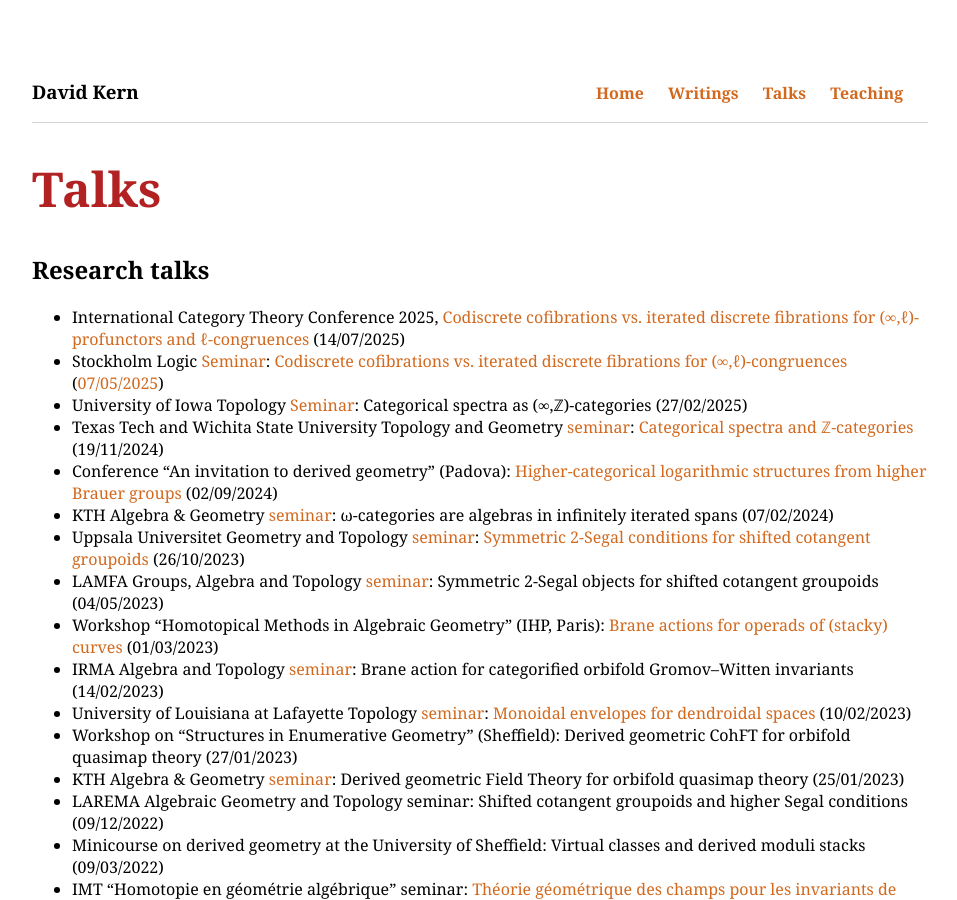
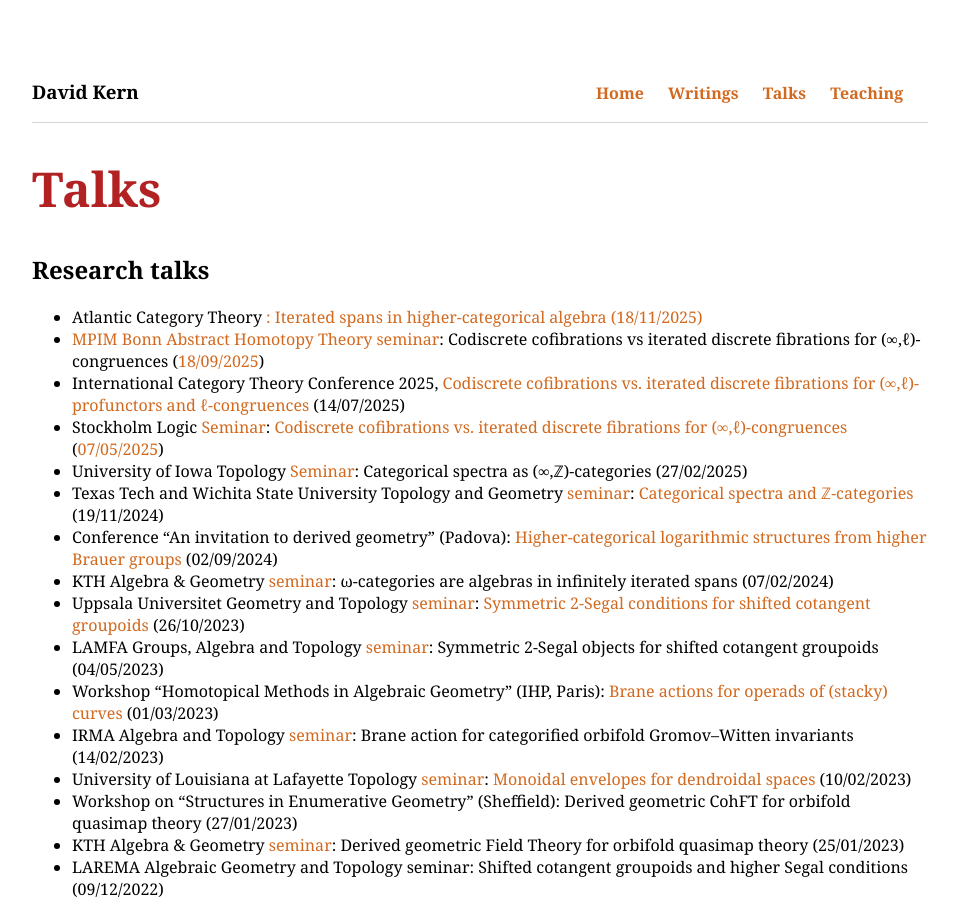
Before and after one commit to dskern/dskern.github.io, a Jekyll site: the page built from talks.html, in a window 1280 px wide and 900 px high. Shown: the whole window, without its empty margins (160-1117 px from the left). Built offline with Jekyll 4.4.1, drawn with Linux system fonts in a browser that asks for light colours; some of the changed text lies outside the part shown.

Commit message:
Update talks.html

```diff
--- a/talks.html
+++ b/talks.html
@@ -6,6 +6,8 @@ layout: default
 <h2>Research talks</h2>
 
 <ul>
+    <li>Atlantic Category Theory <a href="https://www.mathstat.dal.ca/~cdean/atcat/"Seminar</a>: Iterated spans in higher-categorical algebra (18/11/2025)</li>
+    <li>MPIM Bonn Abstract Homotopy Theory <a href="https://sites.google.com/view/jacoruit/aht-seminar">seminar</a>: Codiscrete cofibrations vs iterated discrete fibrations for (&infin;,&ell;)-congruences (<a href="https://www.mpim-bonn.mpg.de/node/14680">18/09/2025</a>)</li>
     <li>International Category Theory Conference 2025, <a href="https://conference.math.muni.cz/ct2025/data/uploads/slides/kern.pdf">Codiscrete cofibrations vs. iterated discrete fibrations for (&infin;,&ell;)-profunctors and &ell;-congruences</a> (14/07/2025)</li>
     <li>Stockholm Logic <a href="https://www.logic.math.su.se/seminar/">Seminar</a>: <a href="Talks/AllegoriesDisco.pdf">Codiscrete cofibrations vs. iterated discrete fibrations for (&infin;,&ell;)-congruences</a> (<a href="https://www.math-stockholm.se/kalender/semlogic/david-kern-codiscrete-cofibrations-vs-iterated-discrete-fibrations-for-congruences-1.1401506?date=2025-05-07&orgdate=2025-05-01&length=1&orglength=31">07/05/2025</a>)</li>
     <li>University of Iowa Topology <a href="https://docs.google.com/document/d/19paVEae17w4_XLjz4_zHkhzxfvOpc6yABNDFjKNPdFY">Seminar</a>: Categorical spectra as (&infin;,ℤ)-categories (27/02/2025)</li>
@@ -78,7 +80,7 @@ layout: default
 <h2>Conferences attended</h2>
 <ul>
     <li><a href="https://conference.math.muni.cz/ct2025/">Category Theory 2025</a>, Brno, 13/07/2025&ndash;19/09/2025</li>
-    <li><a href="https://indico.global/event/9622/">Quantization in Representation Theory, Derived Algebraic Geometry, and Gauge Theory</a>, SwissMap RS Les Diablerets, 16/09/2024&ndahs;20/09/2024</li>
+    <li><a href="https://indico.global/event/9622/">Quantization in Representation Theory, Derived Algebraic Geometry, and Gauge Theory</a>, SwissMap RS Les Diablerets, 16/09/2024&ndash;20/09/2024</li>
     <li><a href="https://www.federicobambozzi.eu/derived_geometry_conference">An invitation to derived geometry</a>, Università di Padova, 02/09/2024&ndash;06/09/2024</li>
     <li><a href="https://sites.google.com/view/inftyncategories">(&infin;,n)-categories and their applications</a>, Utrecht university, 15/04/2024&ndash;10/04/2024</li>
     <li><a href="https://conferences.cirm-math.fr/2849.html">CATS7</a>, CIRM, Marseille, 16/10/2023&ndash;20/10/2023</li>
```
